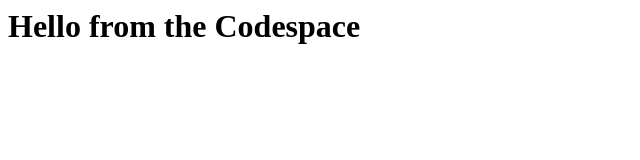
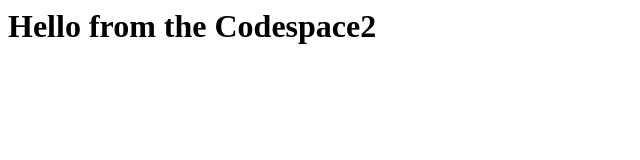
Before and after one commit to Ut1707/skills-code-with-codespaces, a plain HTML site: page index.html in a window 1280 px wide. Shown: the full height of the page, 0-640 px from the left. Drawn offline with Linux system fonts and the light colour scheme.

Commit message:
Adding new

```diff
--- a/index.html
+++ b/index.html
@@ -1,3 +1,3 @@
 <html>
-  <h1>Hello from the Codespace</h1>
+  <h1>Hello from the Codespace2</h1>
 </html>
```
